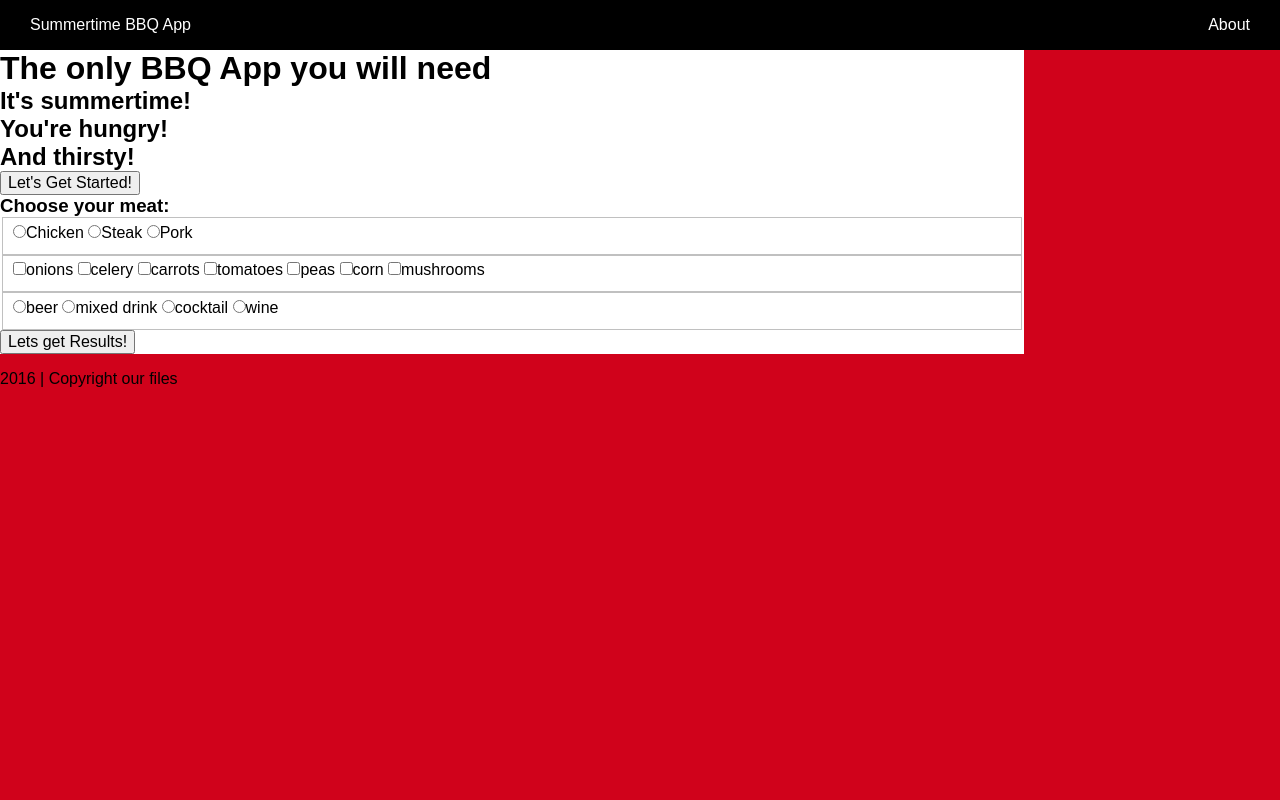
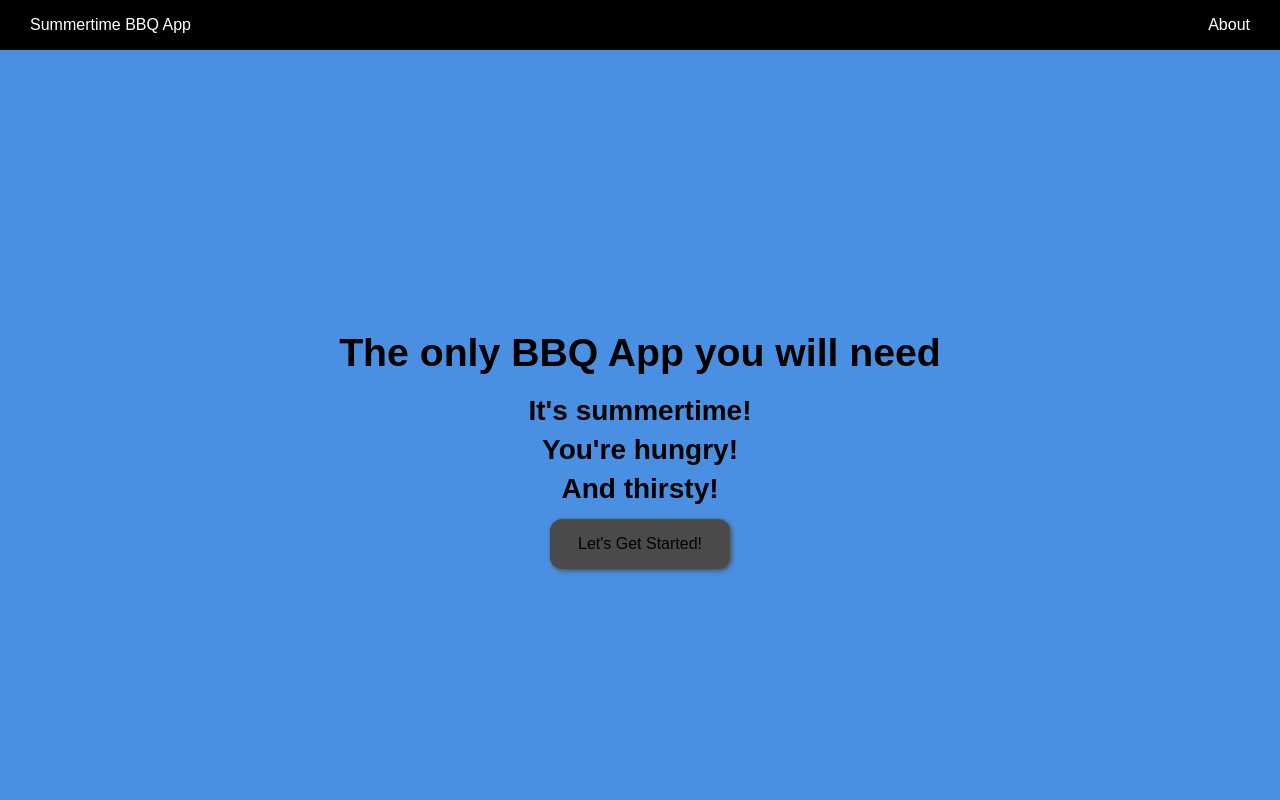
Before and after one commit to JCinc/JCinc-BBQ-App, a website: page public/index.html in a window 1280 px wide. Shown: the top 800 px of the page. Drawn offline with nearby package versions, Linux system fonts and the light colour scheme; files that its build step writes are made by us from their sources; no server answers.

Commit message:
updated images, styles and html

```diff
--- a/dev/styles/style.scss
+++ b/dev/styles/style.scss
@@ -32,7 +32,7 @@ body {
 	max-width: 1600px;
 	background: white;
 }
-
+// Header start
 header {
 	height: 50px;
 	background: black;
@@ -50,7 +50,37 @@ header {
 		}
 	}
 }
+// Header end
+// Hero start
+.hero-intro {
+	background: $brand-blue;
+	height: 100vh;
+	display: flex;
+	flex-direction: column;
+	justify-content: center;
+	align-items: center;
 
-.select {
-	min-height: 100vh;
+	h1 {
+		font-size: 2.45rem;
+		padding-bottom: 20px;
+	}
+
+	h2 {
+		font-size: 1.75rem;
+		padding-bottom: 7px;
+	}
+
+	.get-started {
+		margin-top: 7px;
+		background: $brand-gray;
+		height: 50px;
+		width: 180px;
+		border: none;
+		border-radius: 12px;
+		box-shadow: 1.5px 1.5px 5px $brand-gray;
+	}
 }
+
+
+
+// Hero end
--- a/public/index.html
+++ b/public/index.html
@@ -5,6 +5,7 @@
 	<meta name="viewport" content="width=device-width, initial-scale=1.0">
 	<title>The only BBQ App you will need</title>
 	<link rel="stylesheet" href="styles/style.css">
+	<!-- Icons courtesy of Noun Project. Chicken, Sausage, steak icons by Paulo Sa Ferreira. Beer icon by Sachan. Cocktail icon by Esteban Sandoval. Bellpepper icon by Marco Galtarossa. Corn icon by Joe Harrison. Celery icon by James Cottell. Carrot icon by Creative Stall. Tomato icon by Nathan Thomson. Pea icon by Oliviu Stoian. Mushroom icon by Marianna Nardella.  -->
 </head>
 <body>
 
@@ -15,13 +16,11 @@
 	</ul>
 </header>
 <main class="hero-intro">
-	<div class="wrapper">
-		<h1>The only BBQ App you will need</h1>
-		<h2>It's summertime!</h2>
-		<h2>You're hungry!</h2>
-		<h2>And thirsty!</h2>
-		<button class="getStarted">Let's Get Started!</button>
-	</div>
+	<h1>The only BBQ App you will need</h1>
+	<h2>It's summertime!</h2>
+	<h2>You're hungry!</h2>
+	<h2>And thirsty!</h2>
+	<button class="get-started">Let's Get Started!</button>
 </main>
 
 <section class="user-select">
```
Also changed, not shown: images/drinks/beer.png, images/drinks/cocktail.png, images/meats/chicken.png, images/meats/sausages.png, images/meats/steak.png, images/veggies/bellpepper.png, images/veggies/carrots.png (added), images/veggies/celery.png (added), images/veggies/corn.png, images/veggies/mushroom.png (added), images/veggies/peas.png (added), images/veggies/tomato.png (added).
